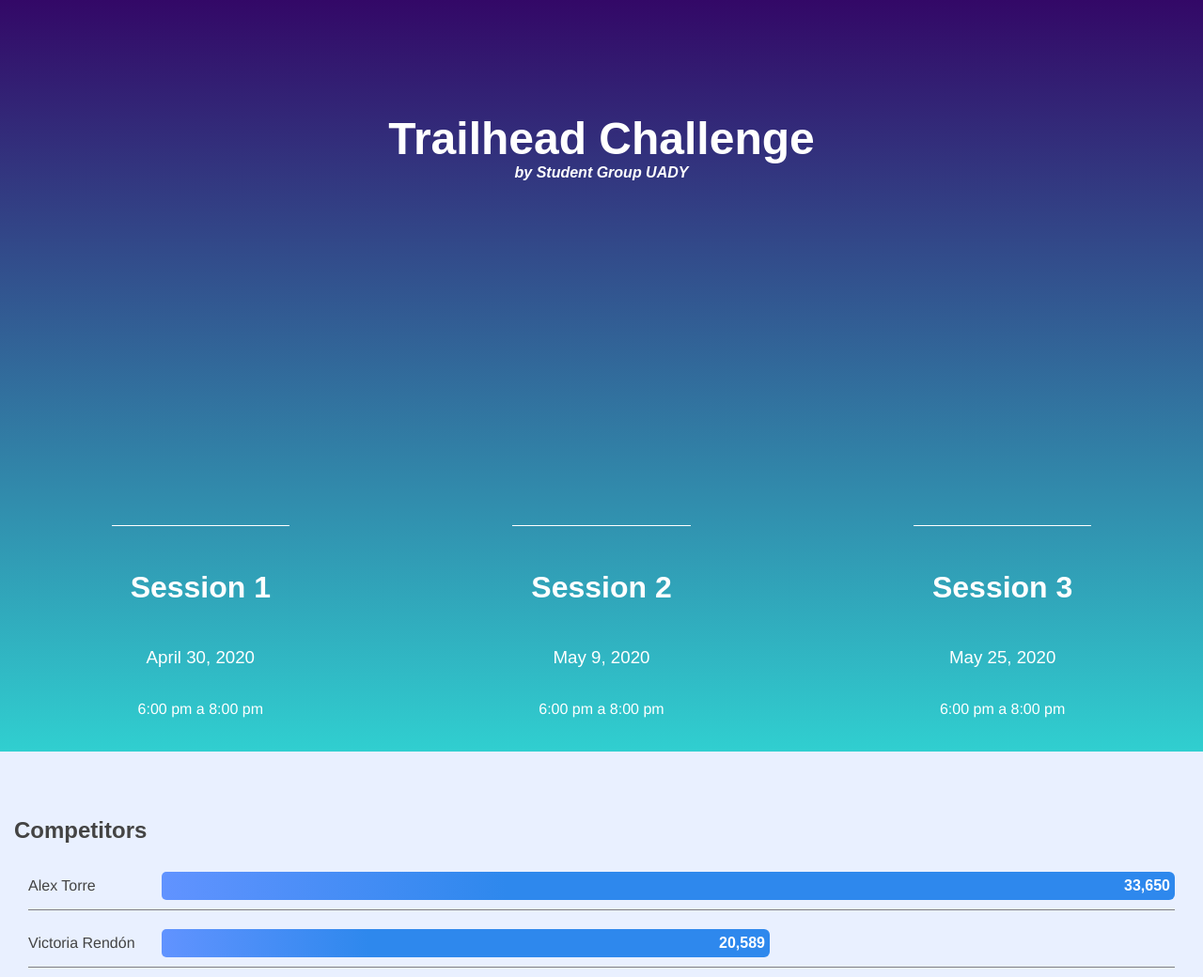
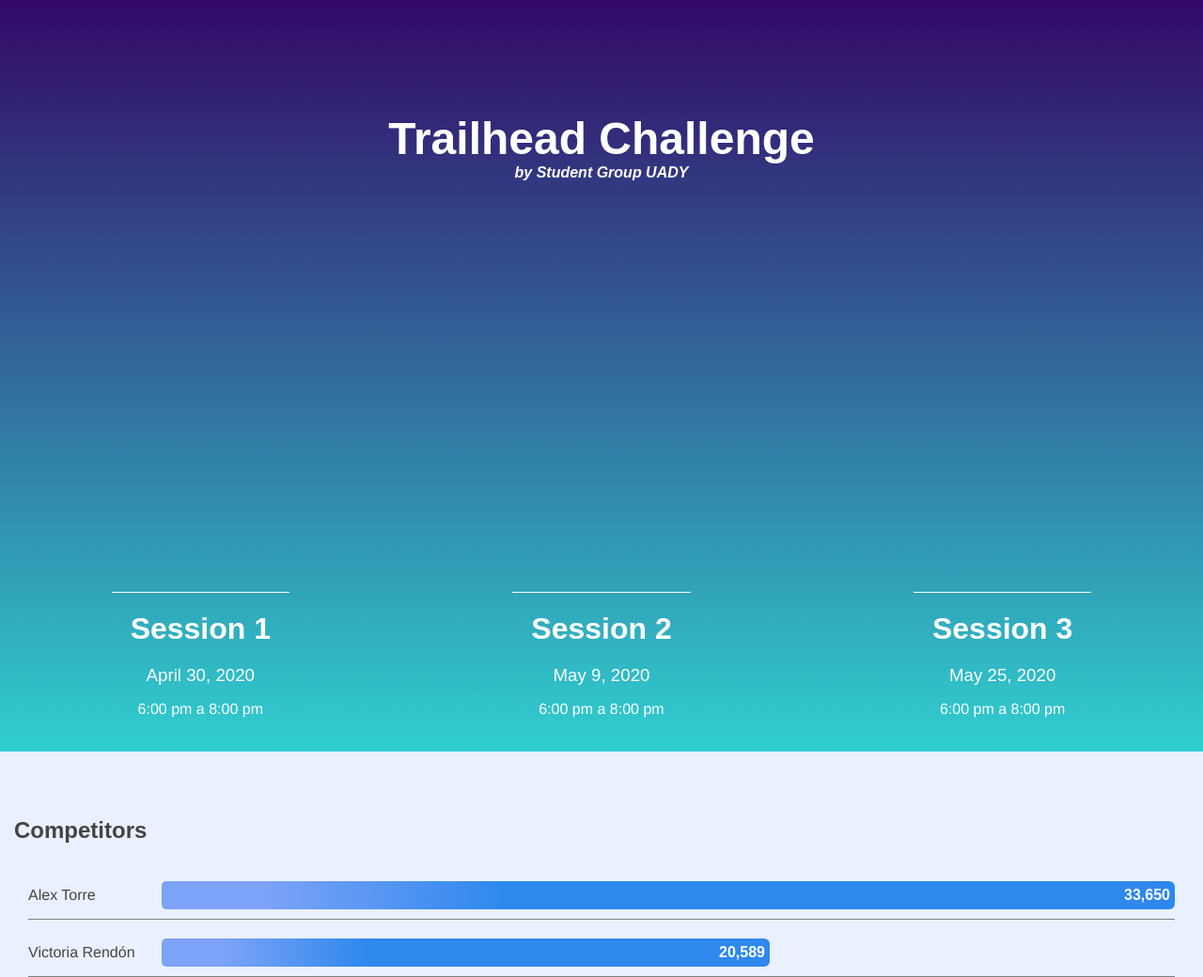
Before and after one commit to alextorrer/trailhead-challenge-app, a website built with webpack: page public/index.html in a window 1280 px wide. Shown: the whole page at 94% size. Built offline with nearby package versions, Linux system fonts and the light colour scheme.

Commit message:
Modify background

```diff
--- a/src/styles/styles.css
+++ b/src/styles/styles.css
@@ -13,6 +13,7 @@
 
 h1,h2,h3,h4{
     font-family: titling-gothic-fb, sans-serif;
+    margin: 0;
 }
 
 /*************************************************************************/
@@ -90,6 +91,7 @@
 .content-main--sessions .session h2{
     font-size: xx-large;
     font-weight: 600;
+    margin-bottom: 20px;
 }
 
 .content-main--sessions .session h3{
@@ -104,6 +106,7 @@
 .content-competitors--header h1{
     color: #444444;
     font-weight: bold;
+    margin-bottom: 30px;
 }
 
 .content-competitors--board{
@@ -133,7 +136,7 @@
     display: flex;
     justify-content: flex-end;
     align-items: center;
-    background: linear-gradient(90deg, rgb(97, 147, 255) 0%, rgba(46,136,237,1) 34%);
+    background: linear-gradient(90deg, rgb(124, 163, 248) 10%, rgba(46,136,237,1) 34%);
     height: 30px;
     border-bottom-right-radius: 6px;
     border-top-right-radius: 6px;
```
